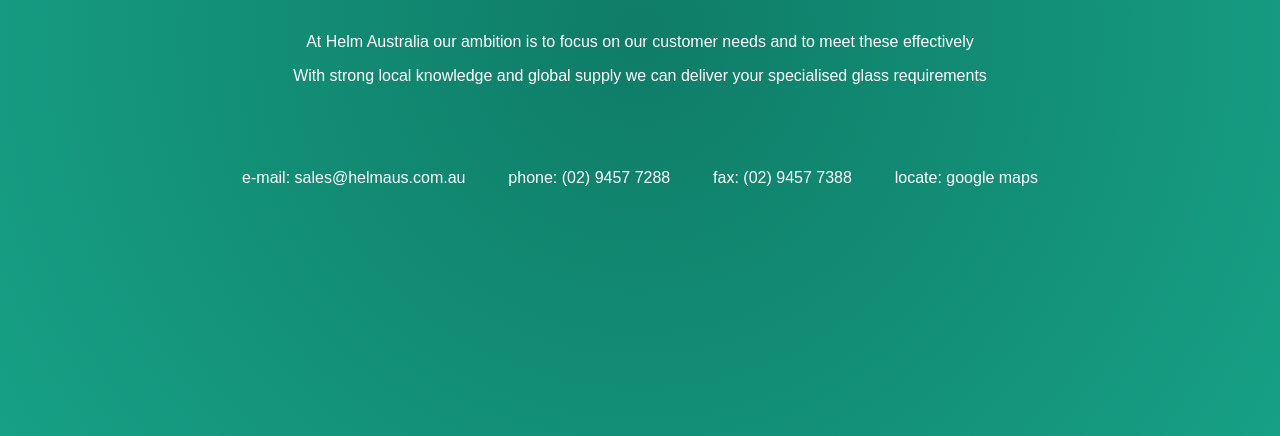
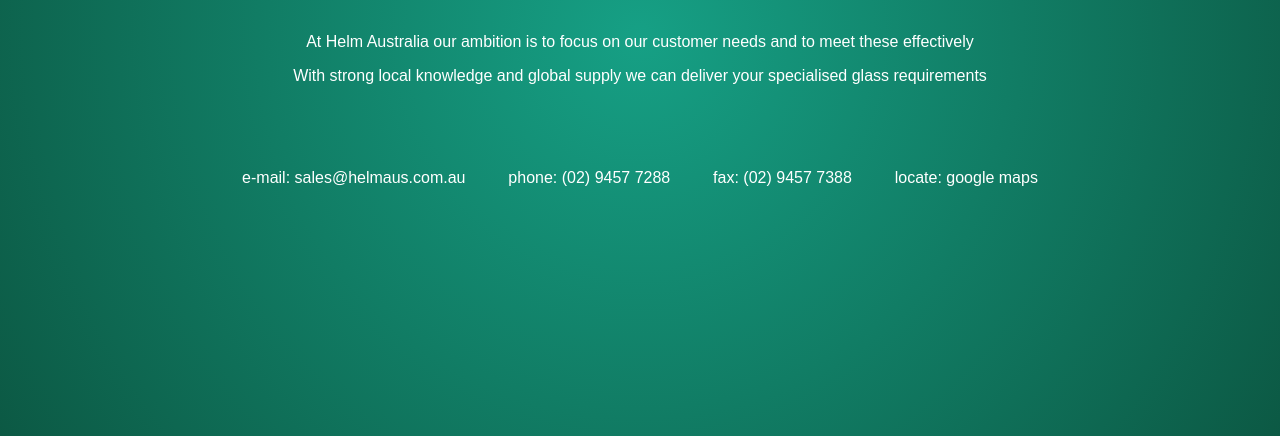
Before and after one commit to stakach/helmaus-web, a plain HTML site: page index.html in a window 1280 px wide. Shown: the part 364-800 px from the top of the page. Drawn offline with Linux system fonts and the light colour scheme; a web font is replaced by a local one.

Commit message:
change background

```diff
--- a/index.html
+++ b/index.html
@@ -98,19 +98,19 @@
 
       /* Safari 4-5, Chrome 1-9 */
       /* Can't specify a percentage size? Laaaaaame. */
-      background: -webkit-gradient(radial, center center, 0, center center, 460, from(#0f7c67), to(#16a085));
+      background: -webkit-gradient(radial, center center, 0, center center, 460, from(#16a085), to(#0c5944));
 
       /* Safari 5.1+, Chrome 10+ */
-      background: -webkit-radial-gradient(circle, #0f7c67, #16a085);
+      background: -webkit-radial-gradient(circle, #16a085, #0c5944);
 
       /* Firefox 3.6+ */
-      background: -moz-radial-gradient(circle, #0f7c67, #16a085);
+      background: -moz-radial-gradient(circle, #16a085, #0c5944);
 
       /* IE 10 */
-      background: -ms-radial-gradient(circle, #0f7c67, #16a085);
+      background: -ms-radial-gradient(circle, #16a085, #0c5944);
 
       /* Standards */
-      background: radial-gradient(circle, #0f7c67, #16a085);
+      background: radial-gradient(circle, #16a085, #0c5944);
     }
 
     article {
```
